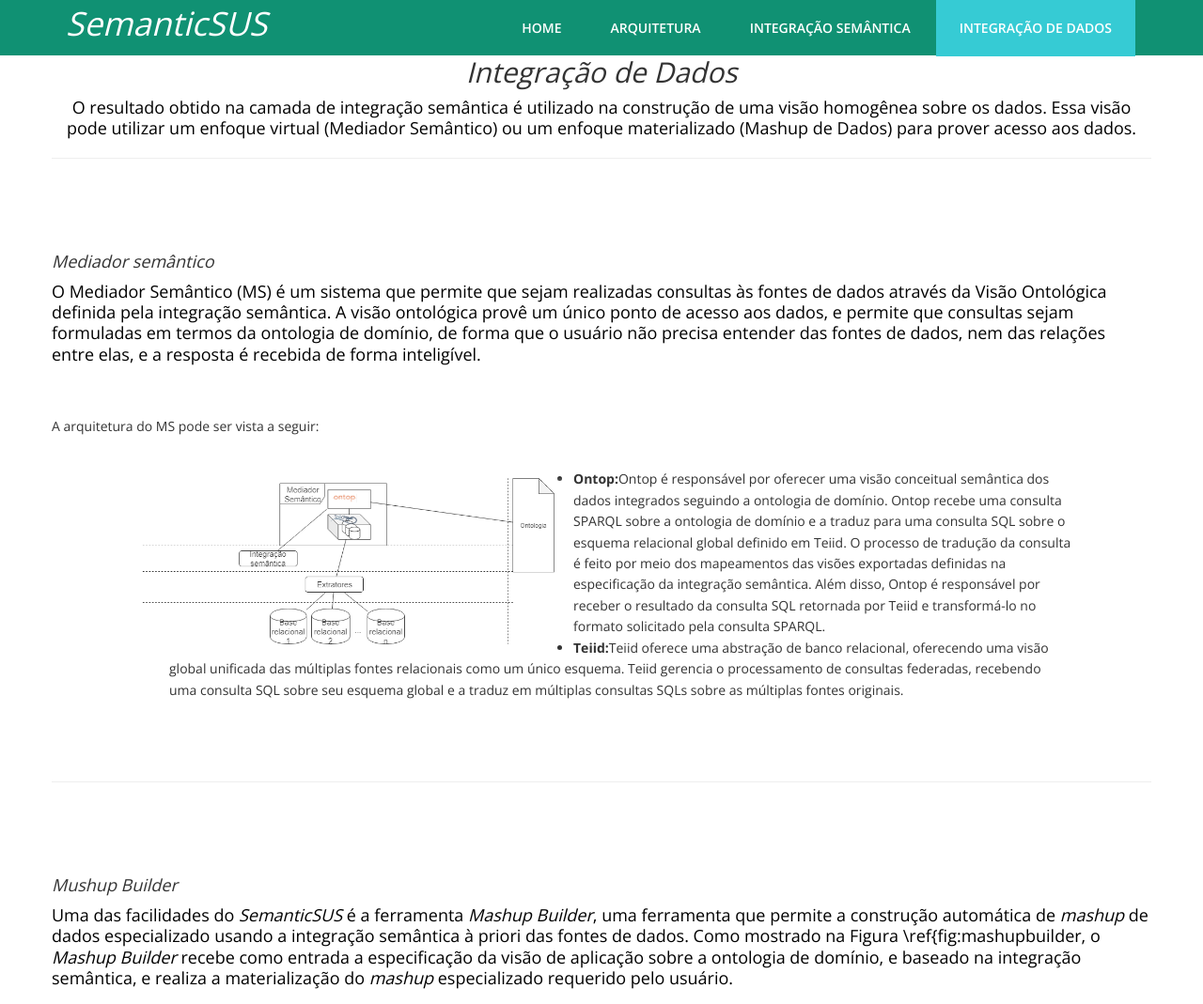
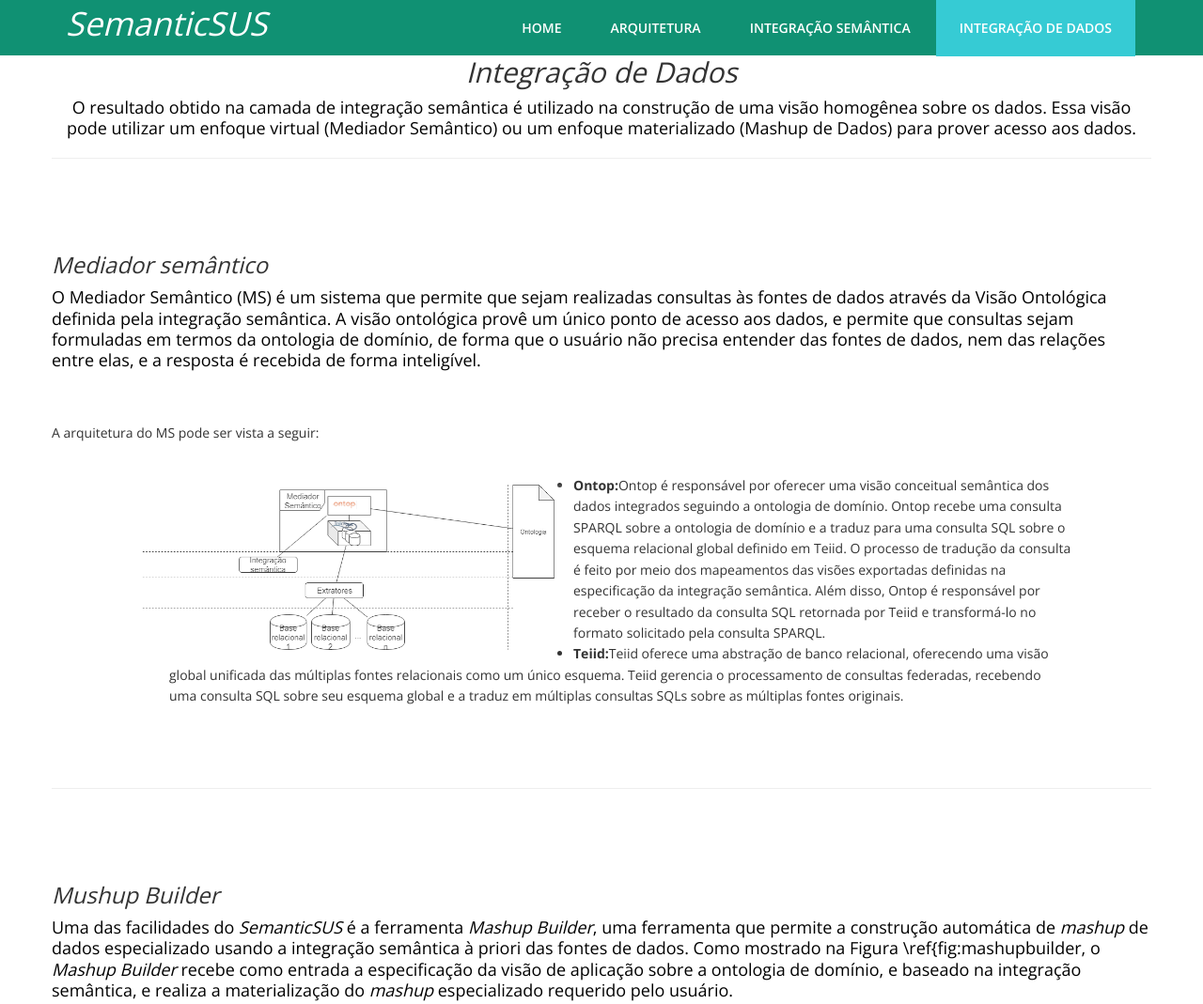
Before and after one commit to semanticSUS/semanticSUS, a plain HTML site: page id.html in a window 1280 px wide. Shown: the top 1069 px of the page at 94% size. Drawn offline with nearby package versions, Linux system fonts and the light colour scheme.

Commit message:
Update id.html

```diff
--- a/id.html
+++ b/id.html
@@ -71,7 +71,7 @@
 			<div class="row">
 				<div >
 					<div class="text-center espaco left">
-						<h4><i>Mediador semântico</i></h4>
+						<h3><i>Mediador semântico</i></h3>
 						<p>O Mediador Semântico (MS) é um sistema que  permite que sejam realizadas  consultas às fontes de dados através da Visão Ontológica definida pela integração semântica. A visão ontológica provê um único ponto de acesso aos dados,  e permite que consultas sejam formuladas em termos da ontologia de domínio, de forma que o usuário não precisa entender das fontes de dados, nem das relações entre elas, e a resposta é recebida de forma inteligível.</p><br/><br/>
 						A arquitetura do MS pode ser vista a seguir:
 						<div class="content">
@@ -100,7 +100,7 @@
 			<div class="row">
 				<div >
 					<div class="text-center espaco left">
-						<h4><i>Mushup Builder</i></h4>
+						<h3><i>Mushup Builder</i></h3>
 						<p>Uma das facilidades do <i>SemanticSUS</i> é a ferramenta <i>Mashup Builder</i>, uma ferramenta que permite a construção automática de <i>mashup</i> de dados especializado usando a integração semântica à priori das fontes de dados. Como mostrado na Figura \ref{fig:mashupbuilder</i>, o <i>Mashup Builder</i> recebe como entrada a especificação da visão de aplicação sobre a ontologia de domínio, e baseado na integração semântica, e realiza a materialização do <i>mashup</i> especializado requerido pelo usuário.</p><br/><br/>
 						A arquitetura do MS pode ser vista a seguir:
 						<div class="content">
```
